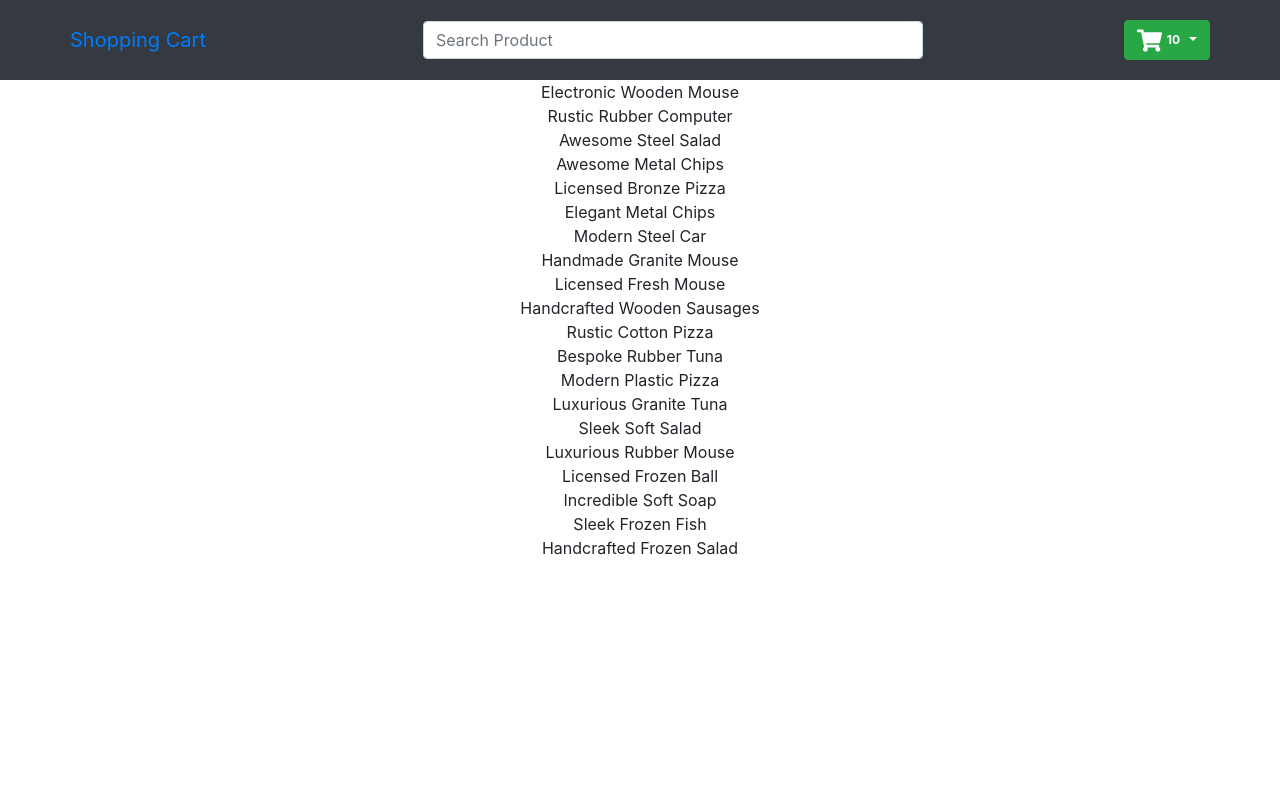
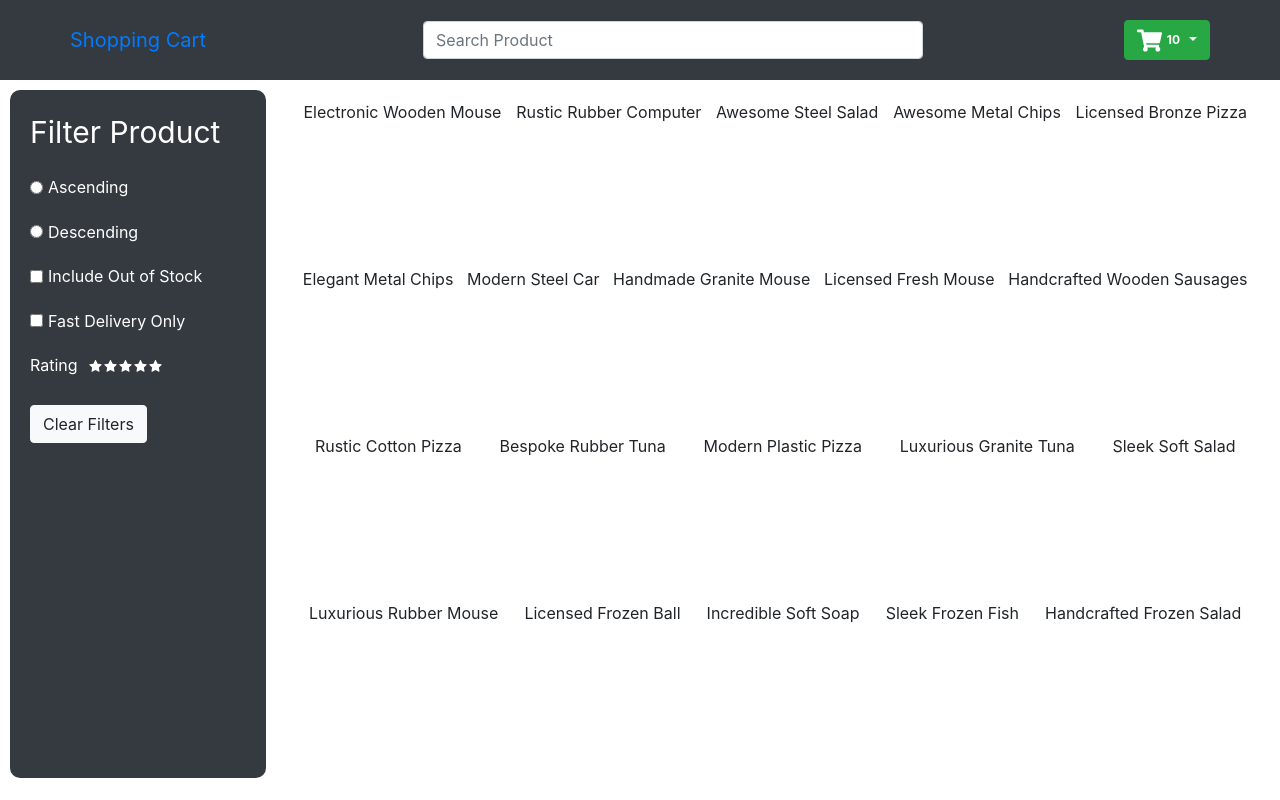
Before and after one commit to MoisesFC/ecommerce-app, a React (Create React App) app: page / in a window 1280 px wide. Built offline with nearby package versions, Linux system fonts and the light colour scheme.

Commit message:
added the filters and Rating components

```diff
--- /dev/null
+++ b/src/components/Filters.js
@@ -0,0 +1,57 @@
+import { Form, Button } from 'react-bootstrap'
+import {useState} from 'react';
+import Rating from './Rating';
+
+const Filters = () => {
+
+    const [rate, setRate] = useState(5)
+
+    return (
+        <div className="filters">
+            <span className="title">Filter Product</span>
+            <span>
+                <Form.Check
+                    inline
+                    label='Ascending'
+                    name='group1'
+                    type='radio'
+                    id={`inline-1`}
+                />
+            </span>
+            <span>
+                <Form.Check
+                    inline
+                    label='Descending'
+                    name='group1'
+                    type='radio'
+                    id={`inline-2`}
+                />
+            </span>
+            <span>
+                <Form.Check
+                    inline
+                    label='Include Out of Stock'
+                    name='group1'
+                    type='checkbox'
+                    id={`inline-3`}
+                />
+            </span>
+            <span>
+            <Form.Check
+                    inline
+                    label='Fast Delivery Only'
+                    name='group1'
+                    type='checkbox'
+                    id={`inline-4`}
+                />
+            </span>
+            <span>
+                <label style={{ paddingRight: 10}}>Rating</label>
+                <Rating rating={rate} onClick={(i) => setRate(i+1)} style={{ cursor: 'pointer' }}/>
+            </span>
+            <Button variant="light">Clear Filters</Button>
+        </div>
+    )
+}
+
+export default Filters;
--- a/src/components/Home.js
+++ b/src/components/Home.js
@@ -1,5 +1,8 @@
 import React from 'react';
 import { CartState } from '../context/Context';
+import SingleProduct from './SingleProducts';
+import Filters from './Filters';
+import './styles.css'
 
 
 
@@ -13,11 +16,11 @@
 
     return (
         <div className='home'>
-            {/* <Filters/> */}
+            <Filters/>
             <div className='productContainer'>
                 {
                     products.map((product) => (
-                        <div>{ product.name }</div>
+                        <SingleProduct product={ product } key={product.id}/>
                     ))
                 }
             </div>
--- /dev/null
+++ b/src/components/Rating.js
@@ -0,0 +1,19 @@
+import { AiFillStar, AiOutlineStar } from "react-icons/ai";
+
+const Rating = ({ rating, onClick, style }) => {
+    return (
+        <>
+            {[...Array(5)].map((_, i) => (
+                <span key={i} onClick={() => onClick(i)} style={style}>
+                    {rating > i ? (
+                        <AiFillStar fontSize="15px"/>
+                    ) : (
+                        <AiOutlineStar fontSize="15px"/>
+                    )}
+                </span>
+            ))}
+        </>
+    )
+};
+
+export default Rating;
--- a/src/components/SingleProducts.js
+++ b/src/components/SingleProducts.js
@@ -0,0 +1,9 @@
+const SingleProduct = ({ product }) => {
+    return (
+        <div>
+            {product.name}
+        </div>
+    )
+};
+
+export default SingleProduct;
--- /dev/null
+++ b/src/components/styles.css
@@ -0,0 +1,35 @@
+.home {
+    display: flex;
+}
+
+.productContainer {
+    display: flex;
+    width: 78%;
+    padding: 20px;
+    flex-wrap: wrap;
+    justify-content: space-around;
+}
+
+.filters {
+    background-color: #343a40;
+    color: white;
+    padding: 20px;
+    display: flex;
+    flex-direction: column;
+    align-items: flex-start;
+    width: 20%;
+    margin: 10px;
+    height: 86vh;
+    border-radius: 10px;
+  }
+
+.filters > span {
+    padding-bottom: 20px;
+}
+
+.title {
+    font-size: 30px;
+    /* font-weight: bold; */
+    text-align: center;
+    /* margin-bottom: 20px; */
+  }
```
